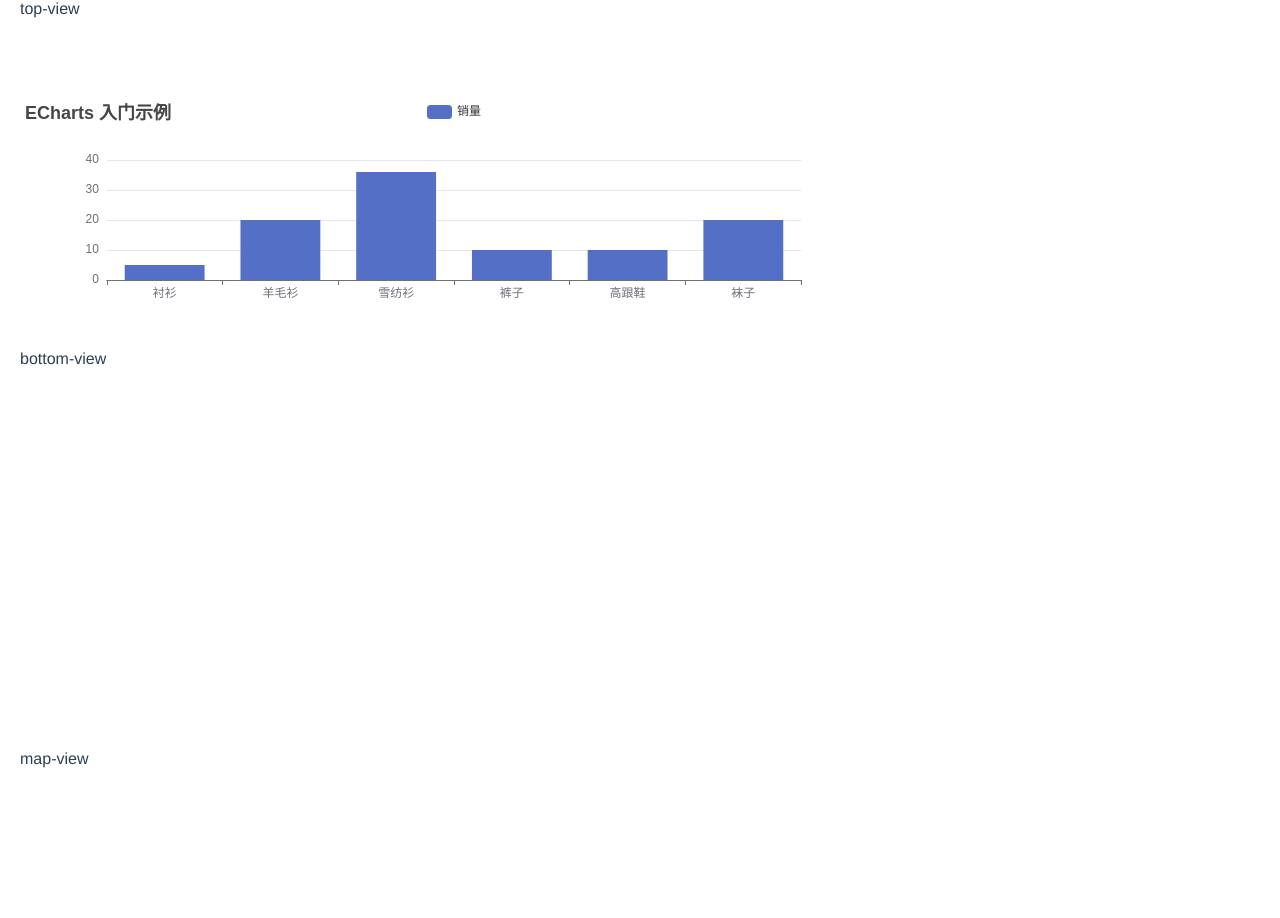
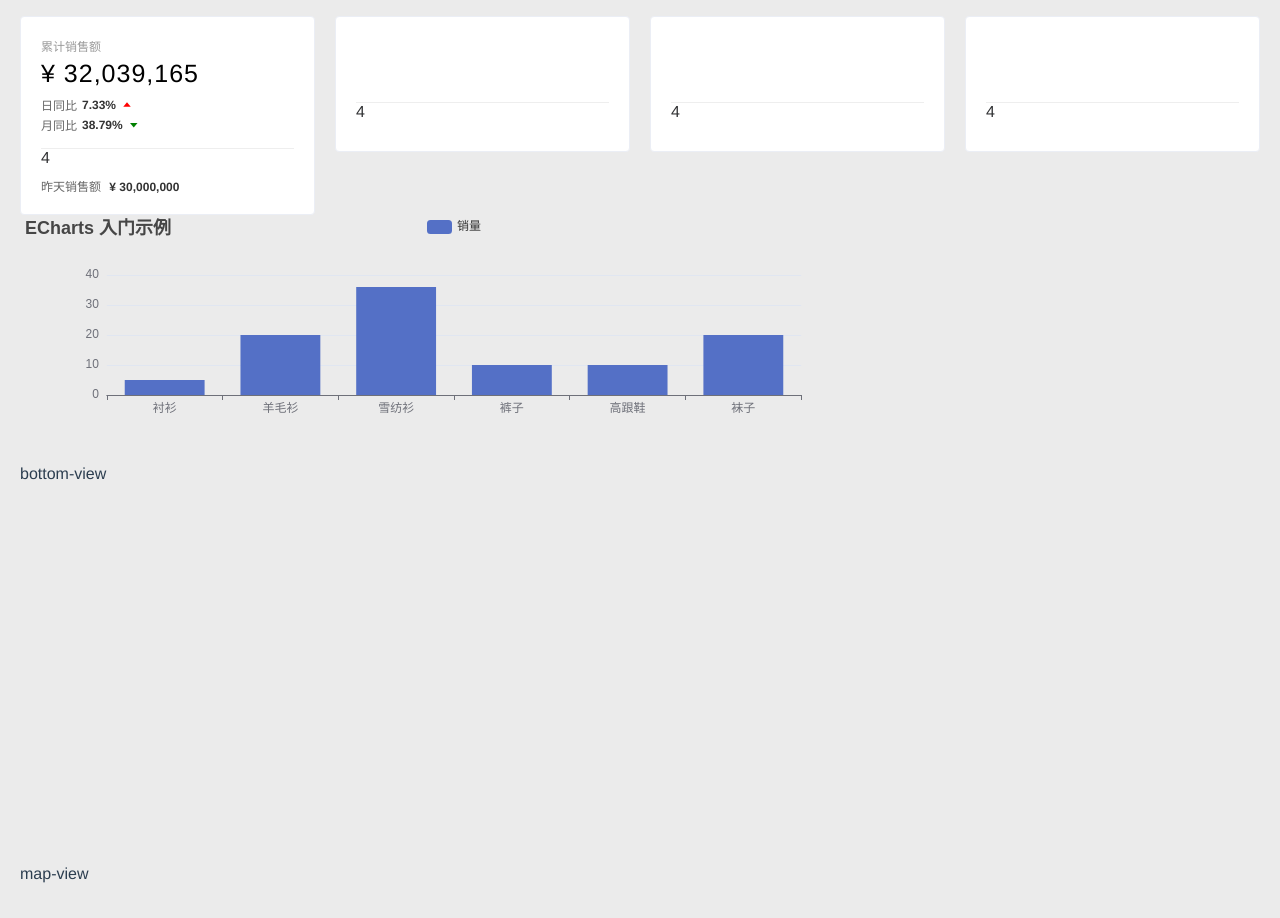
Before and after one commit to lotosv2010/g-datav-report, a Vue app: page /#/ in a window 1280 px wide. Shown: the top 918 px of the page. Built offline with nearby package versions, Linux system fonts and the light colour scheme.

Commit message:
feat(totalsales): 累计销售额

```diff
--- a/src/App.vue
+++ b/src/App.vue
@@ -11,11 +11,12 @@ body {
   height: 100vh;
   width: 100%;
   overflow: auto;
-}
-#app {
-  font-family: Avenir, Helvetica, Arial, sans-serif;
-  -webkit-font-smoothing: antialiased;
-  -moz-osx-font-smoothing: grayscale;
-  color: #2c3e50;
+  #app {
+    font-family: Avenir, Helvetica, Arial, sans-serif;
+    -webkit-font-smoothing: antialiased;
+    -moz-osx-font-smoothing: grayscale;
+    color: #2c3e50;
+    background-color: #ebebeb;
+  }
 }
 </style>
--- /dev/null
+++ b/src/components/CommonCard/index.vue
@@ -0,0 +1,63 @@
+<template>
+  <div class="common-card">
+    <div class="title">{{ title }}</div>
+    <div class="value">{{ value }}</div>
+    <div class="chart">
+      <slot></slot>
+    </div>
+    <div class="line">4</div>
+    <div class="total">
+      <slot name="footer"></slot>
+    </div>
+  </div>
+</template>
+
+<script>
+export default {
+  name: "CommonCard",
+  props: {
+    title: String,
+    value: String,
+  },
+};
+</script>
+
+<style lang="scss" scoped>
+.common-card {
+  .title {
+    font-size: 12px;
+    color: #999;
+  }
+  .value {
+    font-size: 25px;
+    color: #000;
+    margin-top: 5px;
+    letter-spacing: 1px;
+  }
+  .chart {
+    height: 50px;
+  }
+  .line {
+    margin: 10px 0;
+    border-top: 1px solid #eee;
+  }
+  .total {
+    font-size: 12px;
+    color: #666;
+  }
+  .emphasis {
+    color: #333;
+    margin-left: 5px;
+    font-weight: 700;
+  }
+  i {
+    margin-left: 5px;
+  }
+  .el-icon-caret-top {
+    color: red;
+  }
+  .el-icon-caret-bottom {
+    color: green;
+  }
+}
+</style>
--- /dev/null
+++ b/src/components/TodayUsers/index.vue
@@ -0,0 +1,15 @@
+<template>
+  <div>
+    <common-card />
+  </div>
+</template>
+
+<script>
+import commonCardMixin from "@/mixins/commonCardMixin.js";
+export default {
+  name: "TodayUsers",
+  mixins: [commonCardMixin],
+};
+</script>
+
+<style lang="scss" scoped></style>
--- a/src/components/TopView/index.vue
+++ b/src/components/TopView/index.vue
@@ -1,16 +1,50 @@
 <template>
-  <div class="top-view">top-view</div>
+  <div class="top-view">
+    <el-row :gutter="20">
+      <el-col :span="6">
+        <el-card shadow="hover">
+          <total-sales />
+        </el-card>
+      </el-col>
+      <el-col :span="6">
+        <el-card shadow="hover">
+          <total-orders />
+        </el-card>
+      </el-col>
+      <el-col :span="6">
+        <el-card shadow="hover">
+          <today-users />
+        </el-card>
+      </el-col>
+      <el-col :span="6">
+        <el-card shadow="hover">
+          <total-users />
+        </el-card>
+      </el-col>
+    </el-row>
+  </div>
 </template>
 
 <script>
+import TotalSales from "../TotalSales";
+import TotalOrders from "../TotalOrders";
+import TodayUsers from "../TodayUsers";
+import TotalUsers from "../TotalUsers";
+
 export default {
   name: "TopView",
+  components: {
+    TotalSales,
+    TotalOrders,
+    TodayUsers,
+    TotalUsers,
+  },
 };
 </script>
 
 <!-- Add "scoped" attribute to limit CSS to this component only -->
 <style scoped lang="scss">
 .top-view {
-  height: 100px;
+  height: auto;
 }
 </style>
--- /dev/null
+++ b/src/components/TotalOrders/index.vue
@@ -0,0 +1,15 @@
+<template>
+  <div>
+    <common-card />
+  </div>
+</template>
+
+<script>
+import commonCardMixin from "@/mixins/commonCardMixin.js";
+export default {
+  name: "TotalOrders",
+  mixins: [commonCardMixin],
+};
+</script>
+
+<style lang="scss" scoped></style>
--- /dev/null
+++ b/src/components/TotalSales/index.vue
@@ -0,0 +1,48 @@
+<template>
+  <div>
+    <common-card :title="`累计销售额`" :value="`¥ 32,039,165`">
+      <template>
+        <div class="compare-wrapper">
+          <div class="compare">
+            <span>日同比</span>
+            <span class="emphasis">7.33%</span>
+            <i class="el-icon-caret-top"></i>
+          </div>
+          <div class="compare">
+            <span>月同比 </span>
+            <span class="emphasis">38.79%</span>
+            <i class="el-icon-caret-bottom"></i>
+          </div>
+        </div>
+      </template>
+      <template v-slot:footer>
+        <span>昨天销售额 </span>
+        <span class="emphasis">¥ 30,000,000</span>
+      </template>
+    </common-card>
+  </div>
+</template>
+
+<script>
+import commonCardMixin from "@/mixins/commonCardMixin.js";
+export default {
+  name: "TotalSales",
+  mixins: [commonCardMixin],
+};
+</script>
+
+<style lang="scss" scoped>
+.compare-wrapper {
+  height: 100%;
+  display: flex;
+  flex-direction: column;
+  justify-content: center;
+  .compare {
+    font-size: 12px;
+    display: flex;
+    align-items: center;
+    margin-top: 3px;
+    color: #666;
+  }
+}
+</style>
--- /dev/null
+++ b/src/components/TotalUsers/index.vue
@@ -0,0 +1,15 @@
+<template>
+  <div>
+    <common-card />
+  </div>
+</template>
+
+<script>
+import commonCardMixin from "@/mixins/commonCardMixin.js";
+export default {
+  name: "TotalUsers",
+  mixins: [commonCardMixin],
+};
+</script>
+
+<style lang="scss" scoped></style>
--- /dev/null
+++ b/src/mixins/commonCardMixin.js
@@ -0,0 +1,6 @@
+import CommonCard from "../components/CommonCard";
+export default {
+  components: {
+    CommonCard,
+  },
+};
--- a/src/plugins/element.js
+++ b/src/plugins/element.js
@@ -1,4 +1,6 @@
 import Vue from "vue";
-import { Button } from "element-ui";
+import { Row, Col, Card } from "element-ui";
 
-Vue.use(Button);
+Vue.use(Row);
+Vue.use(Col);
+Vue.use(Card);
--- a/src/views/Home.vue
+++ b/src/views/Home.vue
@@ -27,6 +27,6 @@ export default {
   height: 100%;
   width: 100%;
   box-sizing: border-box;
-  padding: 0 20px;
+  padding: 16px 20px;
 }
 </style>
```
